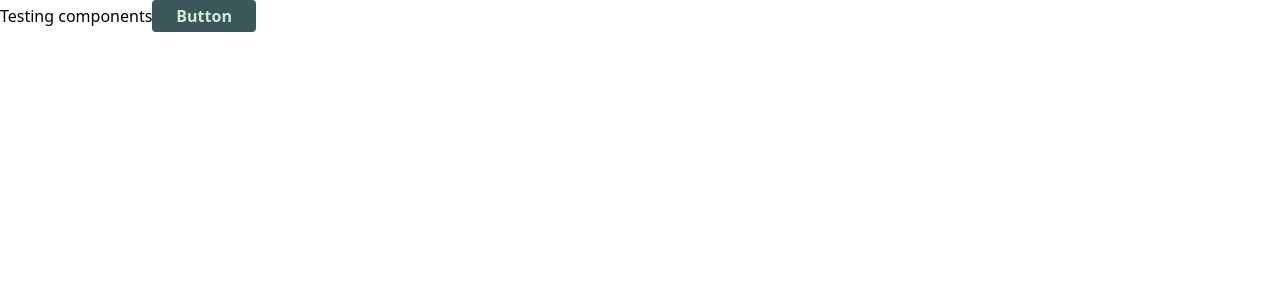
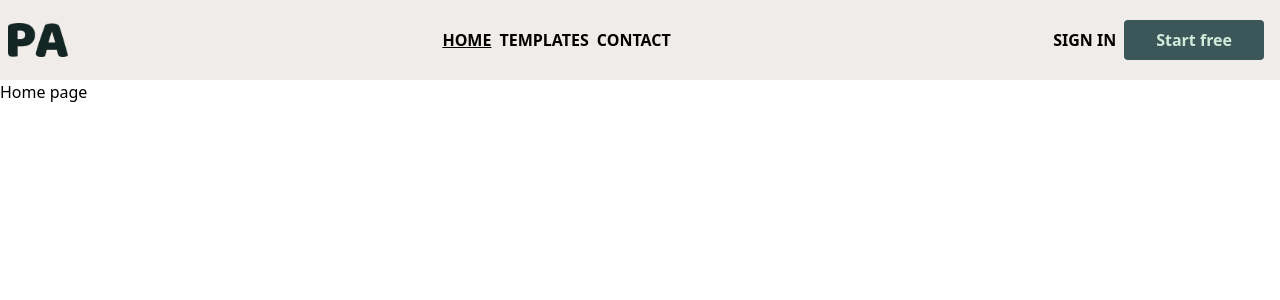
Before and after one commit to Edga380/project-aether, a Next.js app: page / in a window 1280 px wide. Shown: the top 300 px of the page. Built offline with nearby package versions, Linux system fonts and the light colour scheme.

Commit message:
enhancement: Added NavBar.tsx file initial navbar designed refactor: reusable button added styling to Link portion of the code
relates #7

```diff
--- a/app/layout.tsx
+++ b/app/layout.tsx
@@ -1,5 +1,6 @@
 import type { Metadata } from "next";
 import "./globals.css";
+import NavBar from "@/components/user/NavBar";
 
 export const metadata: Metadata = {
   title: "Create Next App",
@@ -13,7 +14,10 @@ export default function RootLayout({
 }>) {
   return (
     <html lang="en">
-      <body>{children}</body>
+      <body>
+        <NavBar />
+        {children}
+      </body>
     </html>
   );
 }
--- a/app/page.tsx
+++ b/app/page.tsx
@@ -1,10 +1,3 @@
-import ReusableButton from "@/components/user/buttons/ReusableButton";
-
 export default async function Home() {
-  return (
-    <div>
-      Testing components
-      <ReusableButton name={"Button"} />
-    </div>
-  );
+  return <div>Home page</div>;
 }
--- /dev/null
+++ b/components/user/NavBar.tsx
@@ -0,0 +1,52 @@
+"use client";
+
+import Image from "next/image";
+import Link from "next/link";
+import ReusableButton from "./buttons/ReusableButton";
+import { usePathname } from "next/navigation";
+
+export default function NavBar() {
+  const pathname = usePathname();
+  return (
+    <div className="flex justify-between bg-lighterGreyTeal h-20 p-2">
+      <Link href="/" className="my-auto">
+        <Image src="/palogo.png" alt="Test" width={60} height={60} />
+      </Link>
+      <div className="my-auto">
+        <Link
+          href="/"
+          className={`${pathname == "/" && "underline"} mr-2 font-semibold`}
+        >
+          HOME
+        </Link>
+        <Link
+          href="/templates"
+          className={`${
+            pathname == "/templates" && "underline"
+          } mr-2 font-semibold`}
+        >
+          TEMPLATES
+        </Link>
+        <Link
+          href="/contact"
+          className={`${
+            pathname == "/contact" && "underline"
+          } mr-2 font-semibold`}
+        >
+          CONTACT
+        </Link>
+      </div>
+      <div className="my-auto">
+        <Link
+          href="/signin"
+          className={`${
+            pathname == "/signin" && "underline"
+          } mr-2 font-semibold`}
+        >
+          SIGN IN
+        </Link>
+        <ReusableButton name="Start free" />
+      </div>
+    </div>
+  );
+}
--- a/components/user/buttons/ReusableButton.tsx
+++ b/components/user/buttons/ReusableButton.tsx
@@ -18,10 +18,15 @@ type ReusableButtonProps = {
 
 export default function ReusableButton(props: ReusableButtonProps) {
   return props.path ? (
-    <Link href={props.path}></Link>
+    <Link
+      href={props.path}
+      className="bg-midTeal text-lightTeal font-semibold px-8 py-2 mr-2 rounded hover:bg-lightTeal hover:text-midTeal hover:shadow-md"
+    >
+      {props.name}
+    </Link>
   ) : (
     <button
-      className="bg-midTeal text-lightTeal font-semibold px-6 py-1 rounded hover:bg-lightTeal hover:text-midTeal hover:shadow-md"
+      className="bg-midTeal text-lightTeal font-semibold px-8 py-2 mr-2 rounded hover:bg-lightTeal hover:text-midTeal hover:shadow-md"
       onClick={props.onClick}
     >
       {props.name}
```
Also changed, not shown: public/palogo.png (added).
